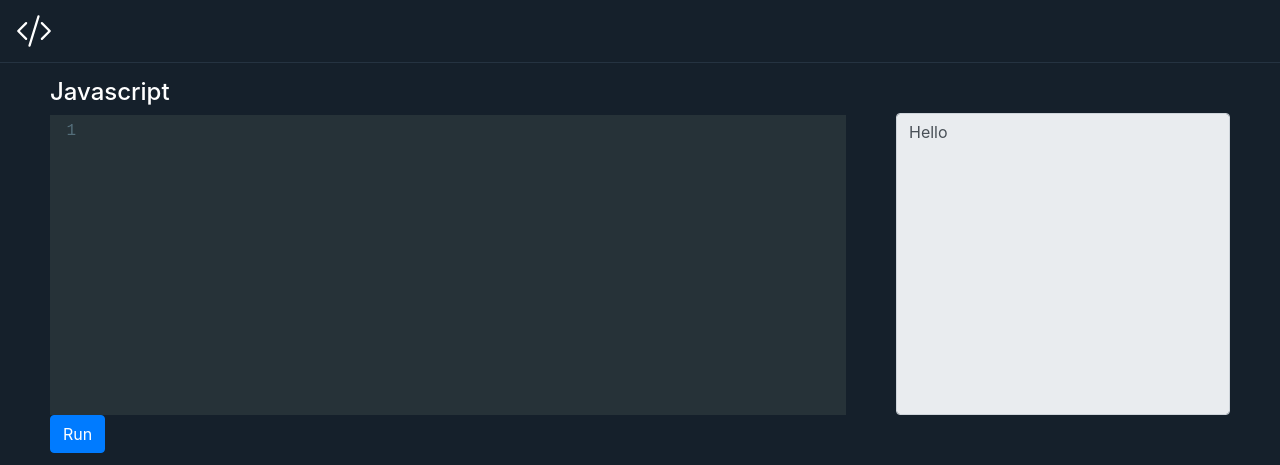
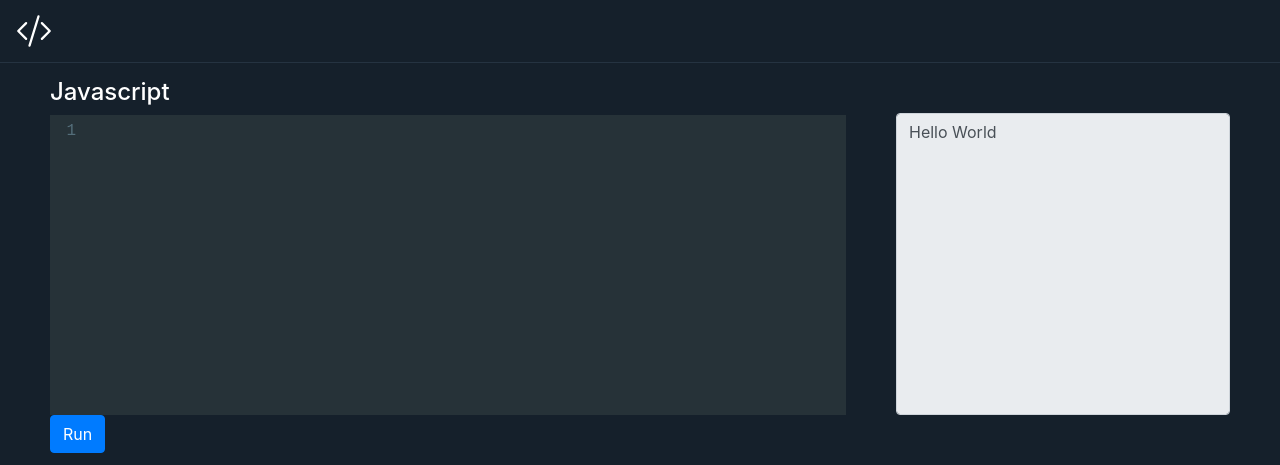
Before and after one commit to b1617/Clone, a React (Create React App) app in the folder frontend/: page /login in a window 1280 px wide. Shown: the top 465 px of the page. Built offline with nearby package versions, Linux system fonts and the light colour scheme.

Commit message:
dispatch result

```diff
--- a/frontend/src/actions/index.js
+++ b/frontend/src/actions/index.js
@@ -10,7 +10,7 @@ export const logout = () => {
   };
 };
 
-export const output = (text = 'Hello') => {
+export const output = (text) => {
   return {
     type: 'OUTPUT',
     payload: text
--- a/frontend/src/components/CodeMirror.js
+++ b/frontend/src/components/CodeMirror.js
@@ -14,7 +14,7 @@ class Codemirror extends Component {
   };
 
   run = (event) => {
-    let text = null;
+    let text = '';
     try {
       text = eval(this.state.request);
     } catch (e) {
--- a/frontend/src/components/Output.js
+++ b/frontend/src/components/Output.js
@@ -11,7 +11,7 @@ export class Output extends Component {
             as='textarea'
             rows='12'
             readOnly
-            defaultValue={this.props.output}
+            value={this.props.output}
           ></Form.Control>
         </Form.Group>
       </div>
@@ -20,7 +20,6 @@ export class Output extends Component {
 }
 
 const mapStateToProps = (state) => {
-  console.log(state);
   return { output: state.output };
 };
 
--- a/frontend/src/index.js
+++ b/frontend/src/index.js
@@ -6,7 +6,10 @@ import App from './App';
 import { createStore } from 'redux';
 import { Provider } from 'react-redux';
 
-const store = createStore(allReducers);
+const store = createStore(
+  allReducers,
+  window.__REDUX_DEVTOOLS_EXTENSION__ && window.__REDUX_DEVTOOLS_EXTENSION__()
+);
 
 ReactDOM.render(
   <React.StrictMode>
--- a/frontend/src/reducers/output.js
+++ b/frontend/src/reducers/output.js
@@ -1,8 +1,7 @@
-const outputReducer = (state = 'Hello', action) => {
-  console.log('call', action.type + ' ' + state);
+const outputReducer = (state = 'Hello World', action) => {
   switch (action.type) {
     case 'OUTPUT': {
-      return state;
+      return action.payload;
     }
     default: {
       return state;
```
